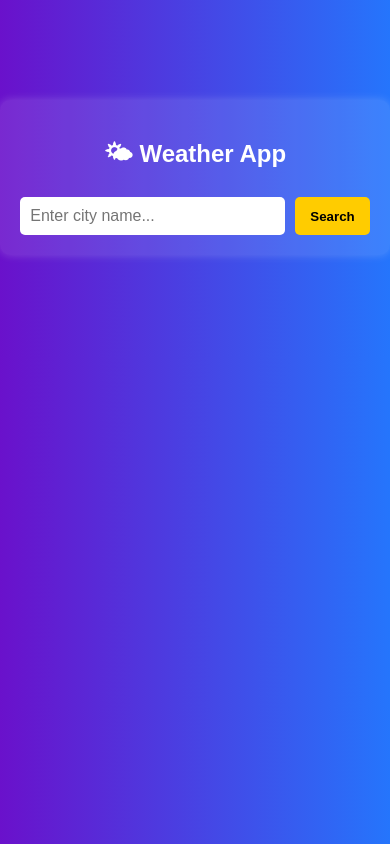
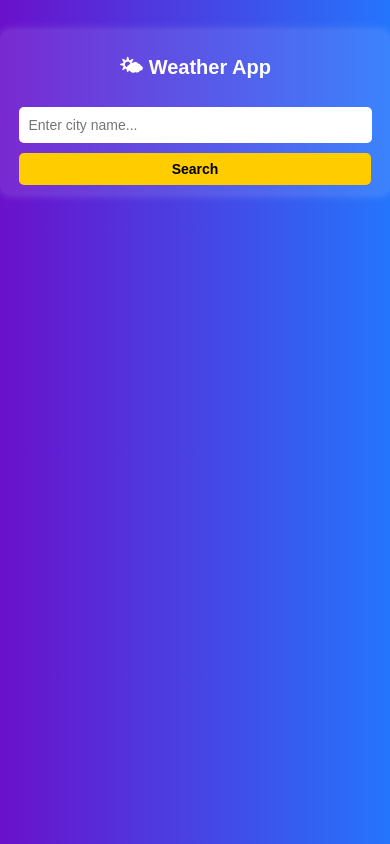
Before and after one commit to adenueltech/wheatherapp, a plain HTML site: page index.html in a window 390 px wide. Drawn offline with Linux system fonts and the light colour scheme.

Commit message:
code code

```diff
--- a/styles.css
+++ b/styles.css
@@ -76,3 +76,62 @@ button:hover {
         transform: translateY(0);
     }
 }
+
+/* 🌍 Responsive Design */
+
+/* For tablets and small desktops */
+@media (max-width: 768px) {
+    .container {
+        max-width: 90%;
+        margin: 50px auto;
+        padding: 15px;
+    }
+
+    h1 {
+        font-size: 22px;
+    }
+
+    input {
+        width: 65%;
+        font-size: 14px;
+    }
+
+    button {
+        padding: 8px 12px;
+        font-size: 14px;
+    }
+}
+
+/* For mobile devices */
+@media (max-width: 480px) {
+    .container {
+        max-width: 95%;
+        margin: 30px auto;
+        padding: 10px;
+    }
+
+    h1 {
+        font-size: 20px;
+    }
+
+    .search-box {
+        flex-direction: column;
+        align-items: center;
+    }
+
+    input {
+        width: 90%;
+        font-size: 14px;
+        margin-bottom: 10px;
+    }
+
+    button {
+        width: 95%;
+        font-size: 14px;
+        margin-left: 0;
+    }
+
+    #weather-result {
+        padding: 15px;
+    }
+}
```
